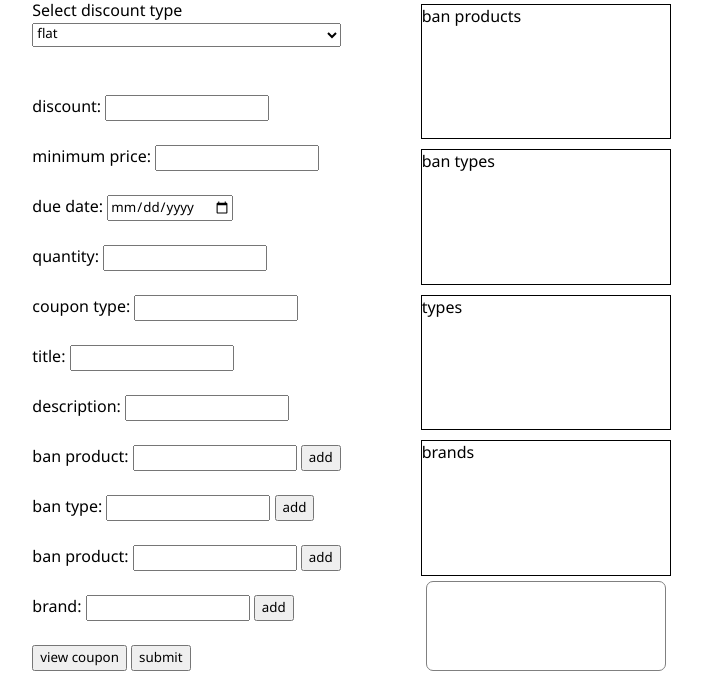
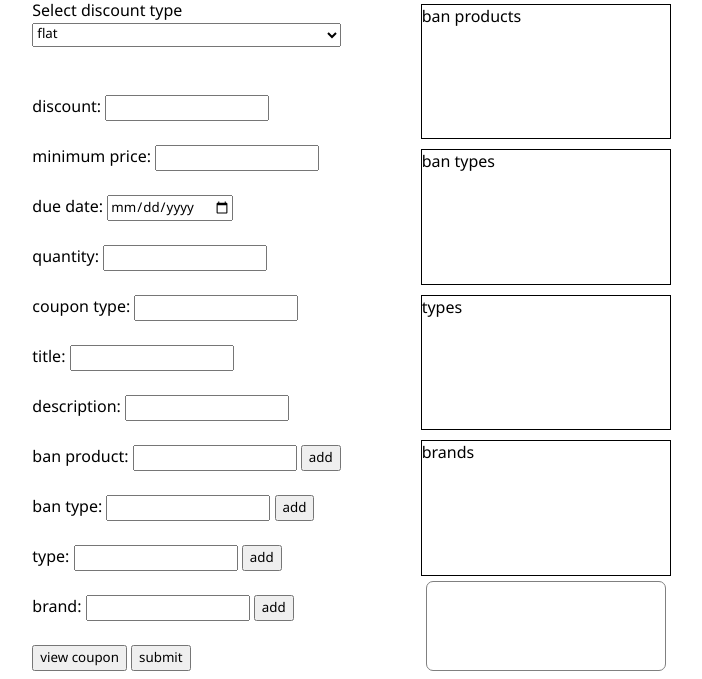
Before and after one commit to oTaKaTo/mercular_project, a FastAPI app: page /1/admin in a window 1280 px wide. Shown: the part 155-834 px from the top of the page, without its empty margins (286-988 px from the left). Run offline with FastAPI, Linux system fonts and the light colour scheme.

Commit message:
Add files via upload

```diff
--- a/templates/admin.html
+++ b/templates/admin.html
@@ -49,19 +49,19 @@
 
           <label for="ban-product">ban product: </label>
           <input type="text" name="ban-product" id="ban-product">
-          <button onclick="add_ban_product()">add</button><br><br>
+          <button type="button" onclick="add_ban_product()">add</button><br><br>
 
           <label for="ban-type">ban type: </label>
           <input type="text" name="ban-type" id="ban-type">
-          <button onclick="add_ban_type()">add</button><br><br>
+          <button type="button" onclick="add_ban_type()">add</button><br><br>
 
-          <label for="type">ban product: </label>
+          <label for="type">type: </label>
           <input type="text" name="type" id="type">
           <button onclick="add_type()">add</button><br><br>
 
           <label for="brand">brand: </label>
           <input type="text" name="brand" id="brand">
-          <button onclick="add_brand()">add</button><br><br>
+          <button type="button" onclick="add_brand()">add</button><br><br>
           <button type="button" onclick="generate_coupon()">view coupon</button>
           <button type="submit">submit</button>
         </form>
@@ -238,19 +238,19 @@
 
           <label for="ban-product">ban product: </label>
           <input type="text" name="ban-product" id="ban-product">
-          <button onclick="add_ban_product()">add</button><br><br>
+          <button type="button" onclick="add_ban_product()">add</button><br><br>
 
           <label for="ban-type">ban type: </label>
           <input type="text" name="ban-type" id="ban-type">
-          <button onclick="add_ban_type()">add</button><br><br>
+          <button type="button" onclick="add_ban_type()">add</button><br><br>
 
-          <label for="type">ban product: </label>
+          <label for="type">type: </label>
           <input type="text" name="type" id="type">
           <button onclick="add_type()">add</button><br><br>
 
           <label for="brand">brand: </label>
           <input type="text" name="brand" id="brand">
-          <button onclick="add_brand()">add</button><br><br>
+          <button type="button" onclick="add_brand()">add</button><br><br>
           <button type="button" onclick="generate_coupon()">view coupon</button>
           <button type="submit">submit</button>
         </form>
@@ -293,19 +293,19 @@
 
           <label for="ban-product">ban product: </label>
           <input type="text" name="ban-product" id="ban-product">
-          <button onclick="add_ban_product()">add</button><br><br>
+          <button type="button" onclick="add_ban_product()">add</button><br><br>
 
           <label for="ban-type">ban type: </label>
           <input type="text" name="ban-type" id="ban-type">
-          <button onclick="add_ban_type()">add</button><br><br>
+          <button type="button" onclick="add_ban_type()">add</button><br><br>
 
-          <label for="type">ban product: </label>
+          <label for="type">type: </label>
           <input type="text" name="type" id="type">
           <button onclick="add_type()">add</button><br><br>
 
           <label for="brand">brand: </label>
           <input type="text" name="brand" id="brand">
-          <button onclick="add_brand()">add</button><br><br>
+          <button type="button" onclick="add_brand()">add</button><br><br>
           <button type="button" onclick="generate_coupon()">view coupon</button>
           <button>submit</button>
         </form>
@@ -344,19 +344,19 @@
 
           <label for="ban-product">ban product: </label>
           <input type="text" name="ban-product" id="ban-product">
-          <button onclick="add_ban_product()">add</button><br><br>
+          <button type="button" onclick="add_ban_product()">add</button><br><br>
 
           <label for="ban-type">ban type: </label>
           <input type="text" name="ban-type" id="ban-type">
-          <button onclick="add_ban_type()">add</button><br><br>
+          <button type="button" onclick="add_ban_type()">add</button><br><br>
 
-          <label for="type">ban product: </label>
+          <label for="type">type: </label>
           <input type="text" name="type" id="type">
           <button onclick="add_type()">add</button><br><br>
 
           <label for="brand">brand: </label>
           <input type="text" name="brand" id="brand">
-          <button onclick="add_brand()">add</button><br><br>
+          <button type="button" onclick="add_brand()">add</button><br><br>
           <button type="button" onclick="generate_coupon()">view coupon</button>
         </form>
       </div>
@@ -471,19 +471,19 @@
 
         <label for="ban-product">ban product: </label>
         <input type="text" name="ban-product" id="ban-product">
-        <button onclick="add_ban_product()">add</button><br><br>
+        <button type="button" onclick="add_ban_product()">add</button><br><br>
 
         <label for="ban-type">ban type: </label>
         <input type="text" name="ban-type" id="ban-type">
-        <button onclick="add_ban_type()">add</button><br><br>
+        <button type="button" onclick="add_ban_type()">add</button><br><br>
 
-        <label for="type">ban product: </label>
+        <label for="type">type: </label>
         <input type="text" name="type" id="type">
         <button onclick="add_type()">add</button><br><br>
 
         <label for="brand">brand: </label>br
         <input type="text" name="brand" id="brand">
-        <button onclick="add_brand()">add</button><br><br>
+        <button type="button" onclick="add_brand()">add</button><br><br>
         <button type="button" onclick="generate_coupon()">view coupon</button>
       `
       let f = `
@@ -504,19 +504,19 @@
 
         <label for="ban-product">ban product: </label>
         <input type="text" name="ban-product" id="ban-product">
-        <button onclick="add_ban_product()">add</button><br><br>
+        <button type="button" onclick="add_ban_product()">add</button><br><br>
 
         <label for="ban-type">ban type: </label>
         <input type="text" name="ban-type" id="ban-type">
-        <button onclick="add_ban_type()">add</button><br><br>
+        <button type="button" onclick="add_ban_type()">add</button><br><br>
 
-        <label for="type">ban product: </label>
+        <label for="type">type: </label>
         <input type="text" name="type" id="type">
         <button onclick="add_type()">add</button><br><br>
 
         <label for="brand">brand: </label>
         <input type="text" name="brand" id="brand">
-        <button onclick="add_brand()">add</button><br><br>
+        <button type="button" onclick="add_brand()">add</button><br><br>
         <button type="button" onclick="generate_coupon()">view coupon</button>
       `
       if(type=='percentage'){
```
